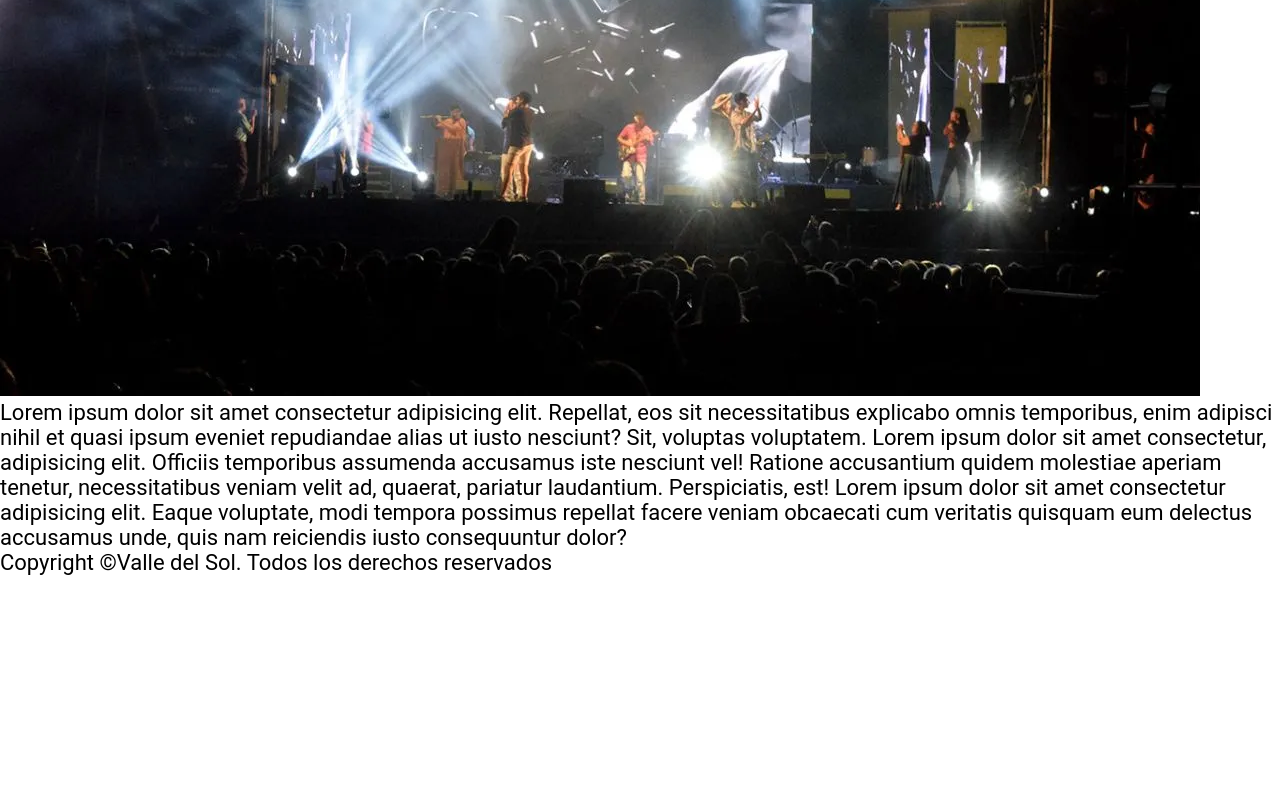
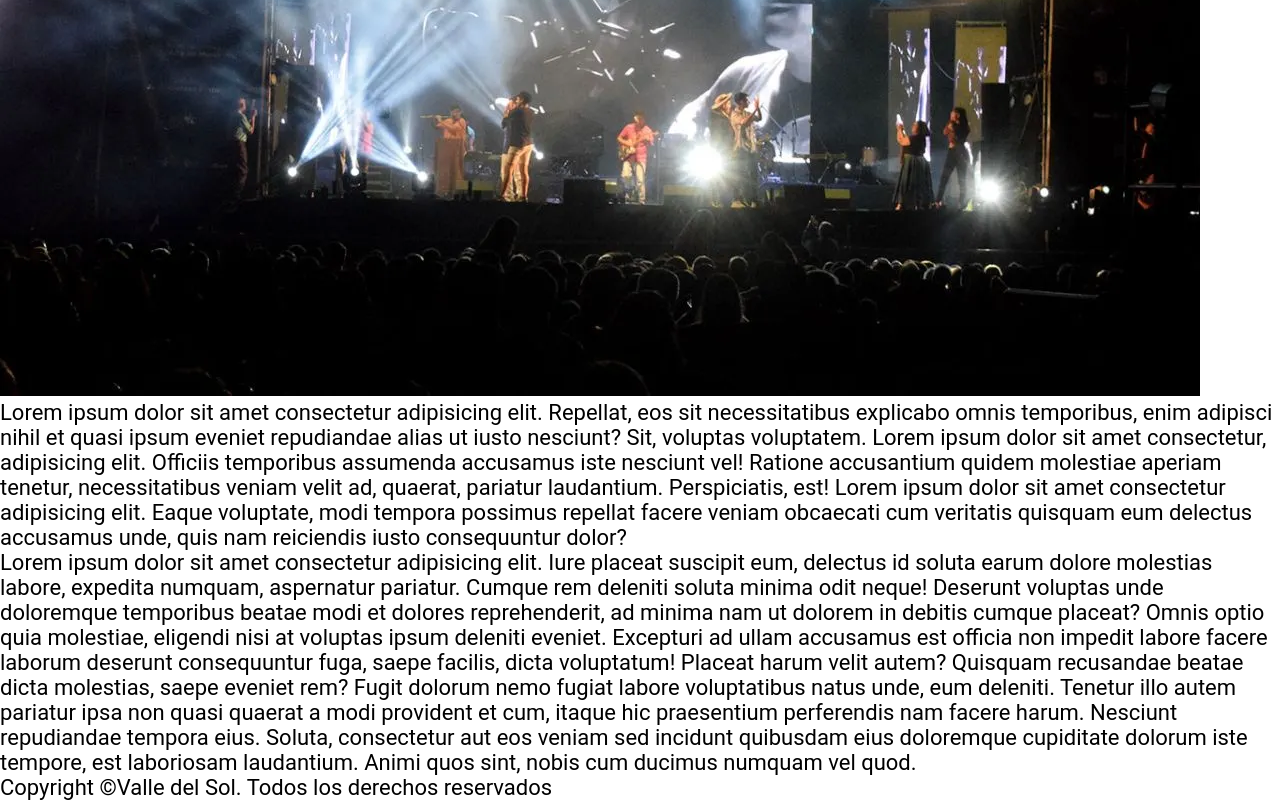
Before and after one commit to David476578/PROYECTO-FESTIVAL, a plain HTML site: page index.html in a window 1280 px wide. Shown: the part 899-1699 px from the top of the page. Before the commit the page ends 1474 px from the top, so only its background shows below. Drawn offline with Linux system fonts and the light colour scheme.

Commit message:
Cambio parrafos. Prueba

```diff
--- a/index.html
+++ b/index.html
@@ -39,6 +39,11 @@
             <img src="./assets/imagenes/escenario2.webp" alt="">
 
         <p>Lorem ipsum dolor sit amet consectetur adipisicing elit. Repellat, eos sit necessitatibus explicabo omnis temporibus, enim adipisci nihil et quasi ipsum eveniet repudiandae alias ut iusto nesciunt? Sit, voluptas voluptatem. Lorem ipsum dolor sit amet consectetur, adipisicing elit. Officiis temporibus assumenda accusamus iste nesciunt vel! Ratione accusantium quidem molestiae aperiam tenetur, necessitatibus veniam velit ad, quaerat, pariatur laudantium. Perspiciatis, est! Lorem ipsum dolor sit amet consectetur adipisicing elit. Eaque voluptate, modi tempora possimus repellat facere veniam obcaecati cum veritatis quisquam eum delectus accusamus unde, quis nam reiciendis iusto consequuntur dolor?</p>
+        <p>Lorem ipsum dolor sit amet consectetur adipisicing elit. Iure placeat suscipit eum, delectus id soluta earum dolore molestias labore, expedita numquam, aspernatur pariatur. Cumque rem deleniti soluta minima odit neque!
+        Deserunt voluptas unde doloremque temporibus beatae modi et dolores reprehenderit, ad minima nam ut dolorem in debitis cumque placeat? Omnis optio quia molestiae, eligendi nisi at voluptas ipsum deleniti eveniet.
+        Excepturi ad ullam accusamus est officia non impedit labore facere laborum deserunt consequuntur fuga, saepe facilis, dicta voluptatum! Placeat harum velit autem? Quisquam recusandae beatae dicta molestias, saepe eveniet rem?
+        Fugit dolorum nemo fugiat labore voluptatibus natus unde, eum deleniti. Tenetur illo autem pariatur ipsa non quasi quaerat a modi provident et cum, itaque hic praesentium perferendis nam facere harum.
+        Nesciunt repudiandae tempora eius. Soluta, consectetur aut eos veniam sed incidunt quibusdam eius doloremque cupiditate dolorum iste tempore, est laboriosam laudantium. Animi quos sint, nobis cum ducimus numquam vel quod.</p>
     </main>
 
     <footer>
```
